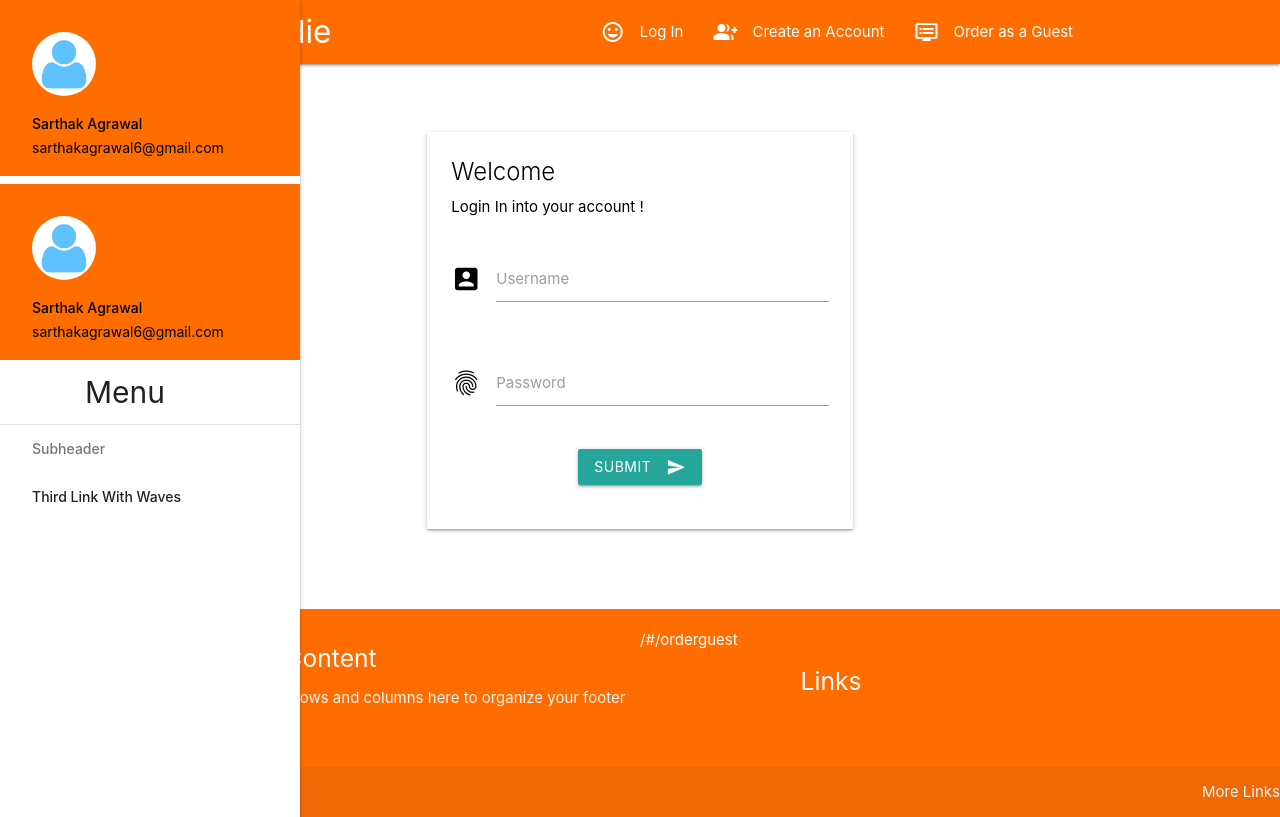
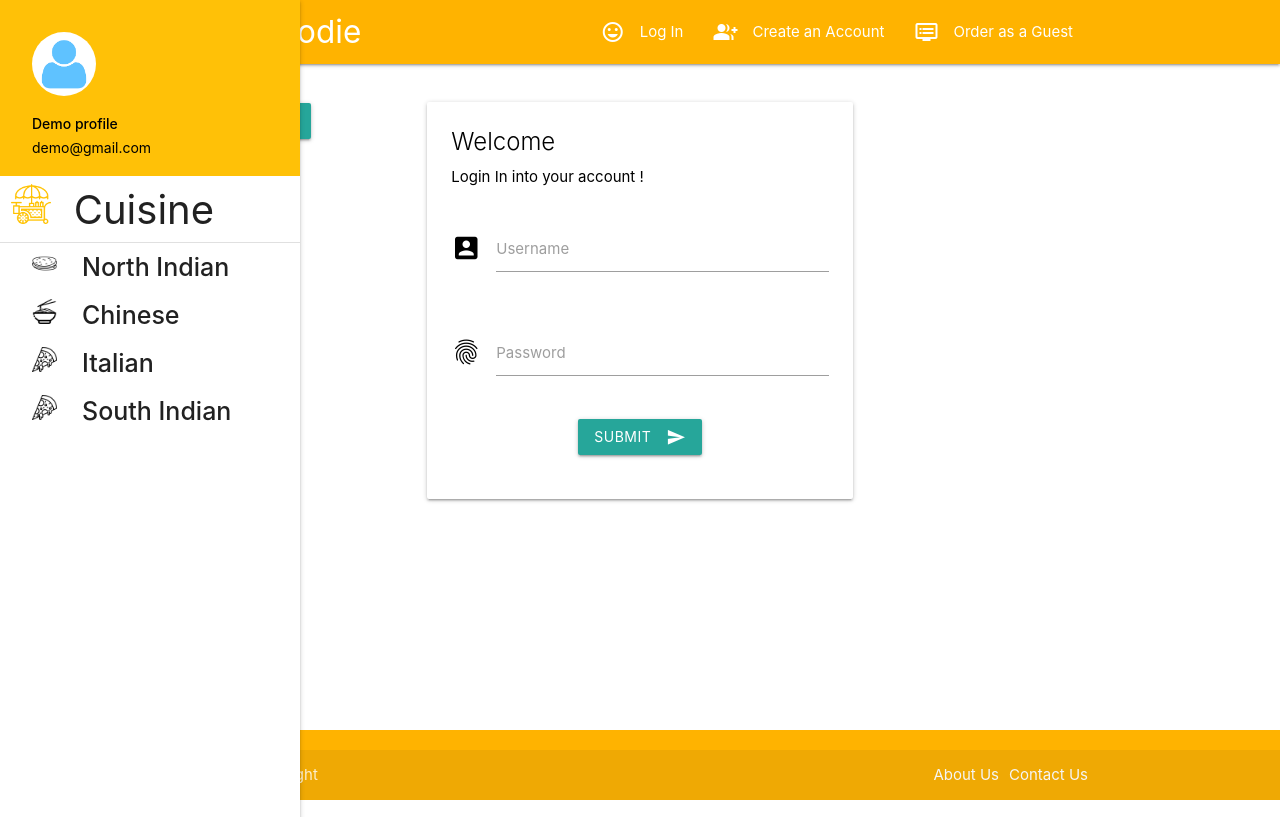
Before and after one commit to mickeyminion14/Foddie-web-app, a plain HTML site: page index.html at #/login in a window 1280 px wide. Drawn offline with nearby package versions, Linux system fonts and the light colour scheme; some packages are replaced by stand-ins of ours.

Commit message:
finally jquery working

```diff
--- a/index.html
+++ b/index.html
@@ -10,7 +10,10 @@
       <link type="text/css" rel="stylesheet" href="css/materialize.min.css"  media=" screen,projection"/>
 
        <link rel="stylesheet" href="css/index.css">
+      <script type = "text/javascript"
+         src = "https://code.jquery.com/jquery-2.1.1.min.js"></script>
 
+       <script type="text/javascript" src="./js/route.js" ></script>
       <!--Let browser know website is optimized for mobile-->
       <meta name="viewport" content="width=device-width, initial-scale=1.0"/>
     </head>
@@ -18,32 +21,47 @@
     <body ng-app="FirstApp" ng-controller="home">
 <header>
 
-<nav class=" orange accent-4" role="navigation">
-  <div class="nav-wrapper container">
-    <a href="#" class="brand-logo"><i class="material-icons">fastfood</i>Foodie</a>
+<nav class=" amber darken-1" role="navigation">
+  <div class="nav-wrapper container ">
+     <a href="#"> <img src="images/steak.png"  height="60" width="60" style="margin-top: 2px;" ></a>
+    <a href="#" class="brand-logo">&nbsp;Foodie</a>
+    <a href="#" data-target="slide-out" class="sidenav-trigger"><i class="material-icons">menu</i></a>
     <ul class="right hide-on-med-and-down">
       <li ng-if="loggedIn=='false'"><a href="#login" ><i class=" material-icons  left">insert_emoticon</i>Log In</a></li>
       <li ng-if="loggedIn=='false'"><a href="#signup"><i class="material-icons left">group_add</i>Create an Account</a></li>
       <li ng-if="loggedIn=='true'"><a href="#profile"><i class="material-icons left">dvr</i>Pofile</a></li>
       <li ng-if="loggedIn=='false'"><a href="#orderguest"><i class="material-icons left">dvr</i>Order as a Guest</a></li>
+    </ul>
 
 
+    <ul class="">
+      <a class='dropdown-trigger btn' href='#' data-target='dropdown1'>Drop Me!</a>
     </ul>
+    <ul id='dropdown1' class='dropdown-content'>
+      <li><a href="#!">one</a></li>
+      <li><a href="#!">two</a></li>
+      <li class="divider" tabindex="-1"></li>
+      <li><a href="#!">three</a></li>
+      <li><a href="#!"><i class="material-icons">view_module</i>four</a></li>
+      <li><a href="#!"><i class="material-icons">cloud</i>five</a></li>
+    </ul>
+
+
+
   </div>
 </nav>
-<ul id="nav-mobile" class="sidenav sidenav-fixed" >
-  <li><div class="user-view">
-    <div class="background orange accent-4">
+<ul id="slide-out" class="sidenav sidenav-fixed >
+  <li ng-if="loggedIn=='false'"><div class="user-view">
+    <div class="background amber ">
     </div>
-    <a href="#user"><img class="circle" src="images/profile.png"></a>
-    <a href="#name"><span class="black-text name">Sarthak Agrawal</span></a>
-    <a href="#email"><span class="black-text email">sarthakagrawal6@gmail.com</span></a>
-
+    <a href="#user"><img class="circle materialboxed" src="images/profile.png"></a>
+    <a href="#name"><span class="black-text name">Demo profile</span></a>
+    <a href="#email"><span class="black-text email">demo@gmail.com</span></a>
   </div>
 
 </li>
-<li><div class="user-view">
-  <div class="background orange accent-4">
+<li ng-if="loggedIn=='true'"><div class="user-view">
+  <div class="background orange amber ">
   </div>
   <a href="#user"><img class="circle" src="images/profile.png"></a>
   <a href="#name"><span class="black-text name">Sarthak Agrawal</span></a>
@@ -53,12 +71,23 @@
 
 </li>
 
-  <li style="font-size: 30px; text-align: center; margin-left: -50px;">Menu</li>
+  <li style="font-size: 40px; ">&nbsp;<img src="images/cuisine.png"  height="40" width="40" >&nbsp; Cuisine</li>
   <div class="divider"></div>
-  <li><a class="subheader">Subheader</a></li>
-  <li><a class="waves-effect" href="#!">Third Link With Waves</a></li>
+
+  <li><a class="waves-effect" href="#!" style="font-size: 25px; ">
+      <img src="images/northinidanblack.png"  height="25" width="25" >&emsp;North Indian</a></li>
+
+  <li><a class="waves-effect" href="#!" style="font-size: 25px; ">
+      <img src="images/chinese.png"  height="25" width="25" >&emsp;Chinese</a></li>
+
+  <li><a class="waves-effect" href="#!" style="font-size: 25px; ">
+      <img src="images/italian.png"  height="25" width="25" >&emsp;Italian</a></li>
+  <li><a class="waves-effect" href="#!" style="font-size: 25px; ">
+      <img src="images/italian.png"  height="25" width="25" >&emsp;South Indian</a></li>
+
+
 </ul>
-<a href="#" data-target="slide-out" class="sidenav-trigger"><i class="material-icons">menu</i></a>
+
 </header>
  <main>
 
@@ -68,33 +97,25 @@
 <div>{{loggedIn}}</div>
 </main>
 
- <footer class="page-footer orange accent-4" >
-          <div class="container">
-            <div class="row ">/#/orderguest
-              <div class="col l6 s12">
-                <h5 class="white-text">Footer Content</h5>
-                <p class="grey-text text-lighten-4">You can use rows and columns here to organize your footer content.</p>
-              </div>
-              <div class="col l4 offset-l2 s12">
-                <h5 class="white-text">Links</h5>
-                <!-- <ul>
-                  <li><a class="grey-text text-lighten-3" href="#!">Link 1</a></li>
-                  <li><a class="grey-text text-lighten-3" href="#!">Link 2</a></li>
-                  <li><a class="grey-text text-lighten-3" href="#!">Link 3</a></li>
-                  <li><a class="grey-text text-lighten-3" href="#!">Link 4</a></li>
-                </ul> -->
-              </div>
-            </div>
+ <footer class="page-footer amber darken-1" >
+
+          <div class="footer-copyright">
+            <div class="container" style="">
+            © 2018 Copyright
+            <a class="grey-text text-lighten-4  right" href="#!" style="padding-left: 10px;">Contact Us </a>
+
+            <a class="grey-text text-lighten-4 right " href="#!" style="padding-left: 10px;">About Us</a>
           </div>
-          <div class="footer-copyright" style="text-align: left>
-            <div class="container">
-            © 2018 Copyright
-            <a class="grey-text text-lighten-4 right" href="#!">More Links</a>
-            </div>
           </div>
+
         </footer>
 
-      <script type="text/javascript" src="js/materialize.min.js"></script>
-      <script type="text/javascript" src="./js/route.js" ></script>
+        <script type="text/javascript" src="js/materialize.min.js"></script>
+     <script>
+       $(function(){
+        $('.sidenav').sidenav();
+        $('.dropdown-trigger').dropdown();
+       });
+     </script>
     </body>
   </html>
```
Also changed, not shown: js/index.js (deleted, +0 -15 lines), lol.html (added, +34 -0 lines), views/login.html (+0 -16 lines), images/chinese.png (added), images/cuisine.png (added), images/fast-food.png (added), images/italian.png (added), images/northindianorange.png (added), images/northinidanblack.png (added), images/salad.png (added), images/stand.png (added), images/steak.png (added).
